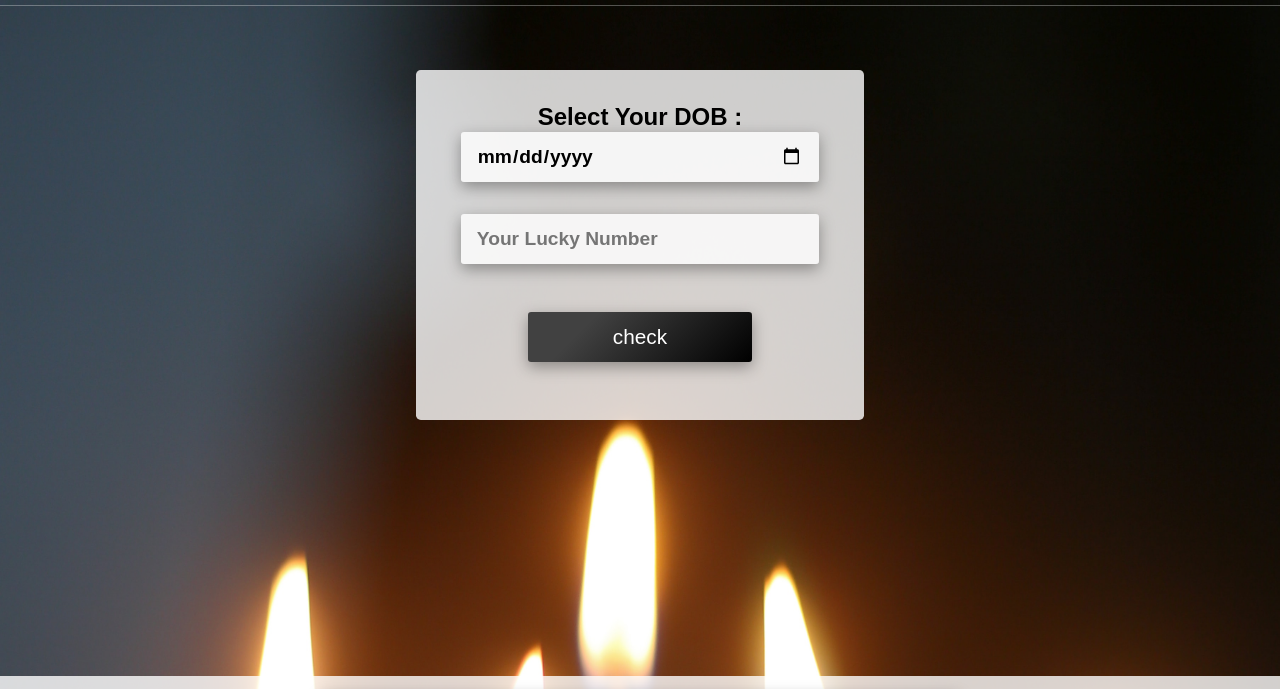
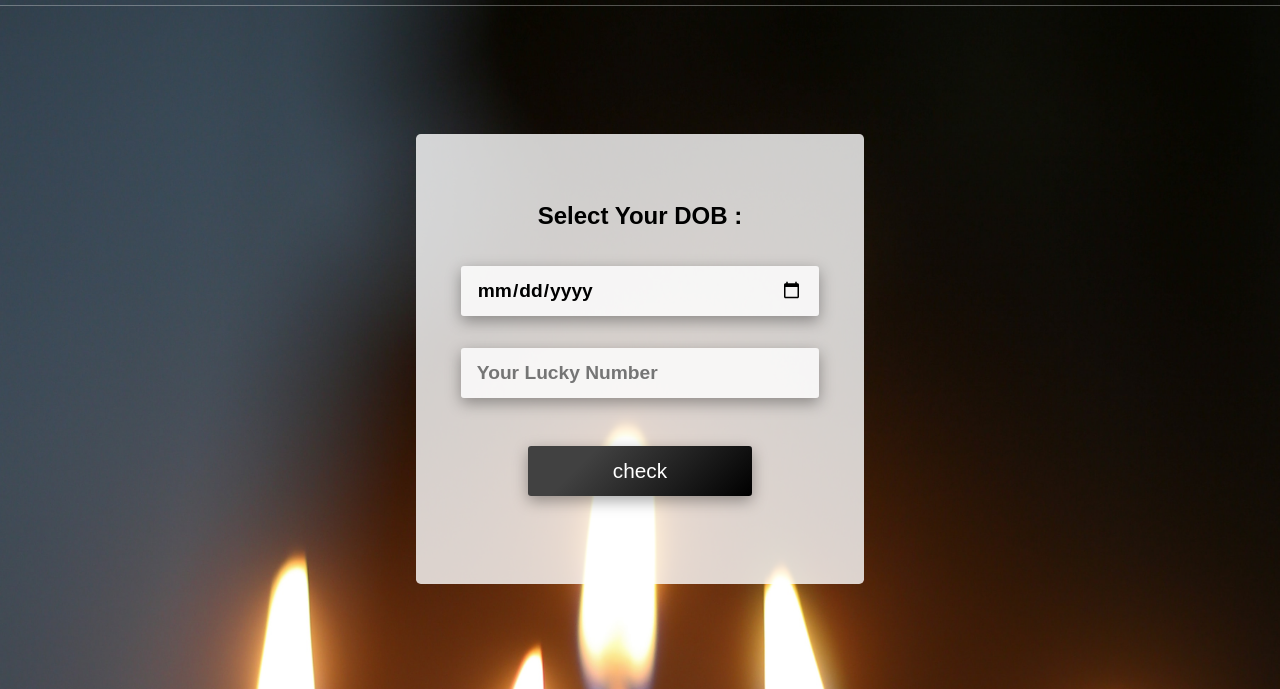
Before and after one commit to amangupta37/Lucky-Birthday, a plain HTML site: page index.html in a window 1280 px wide. Shown: the part 80-769 px from the top of the page. Drawn offline with nearby package versions, Linux system fonts and the light colour scheme.

Commit message:
fix : destkop responsiveness of form

```diff
--- a/Styles.css
+++ b/Styles.css
@@ -38,6 +38,7 @@ header {
   background: rgba(255, 255, 255, 0.8);
   border-radius: 0.3rem;
   padding-top: 2rem;
+  /* background-color: red; */
 }
 .container__userInput {
   width: 100%;
@@ -210,8 +211,16 @@ button {
   .container {
     width: 35%;
     margin: 0 auto;
-    height: 350px;
-    margin-top: 5%;
+    height: 450px;
+    margin-top: 10%;
+  }
+
+  .container__userInput {
+    width: 100%;
+    height: 100%;
+    display: grid;
+    grid-template-rows: 150px 50px 1fr;
+    grid-row-gap: 2rem;
   }
   #form {
     height: 280px;
```
